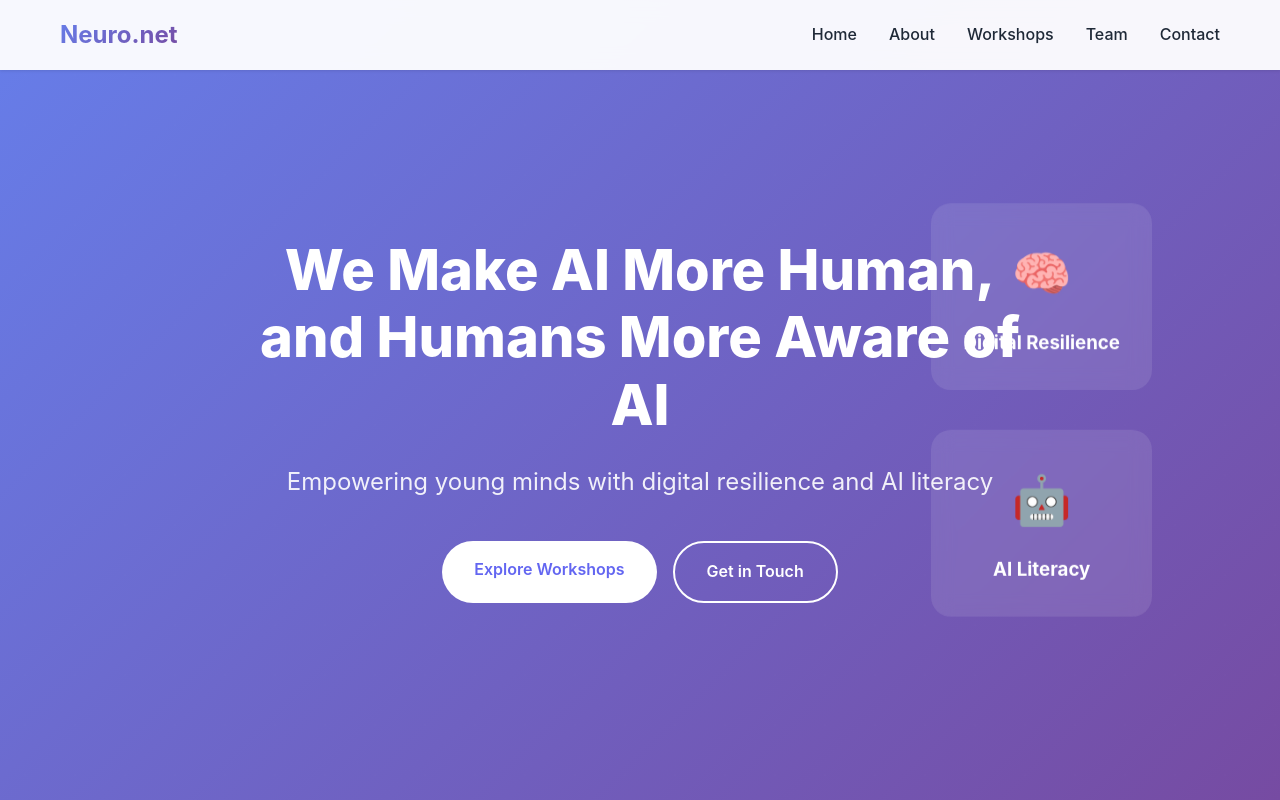
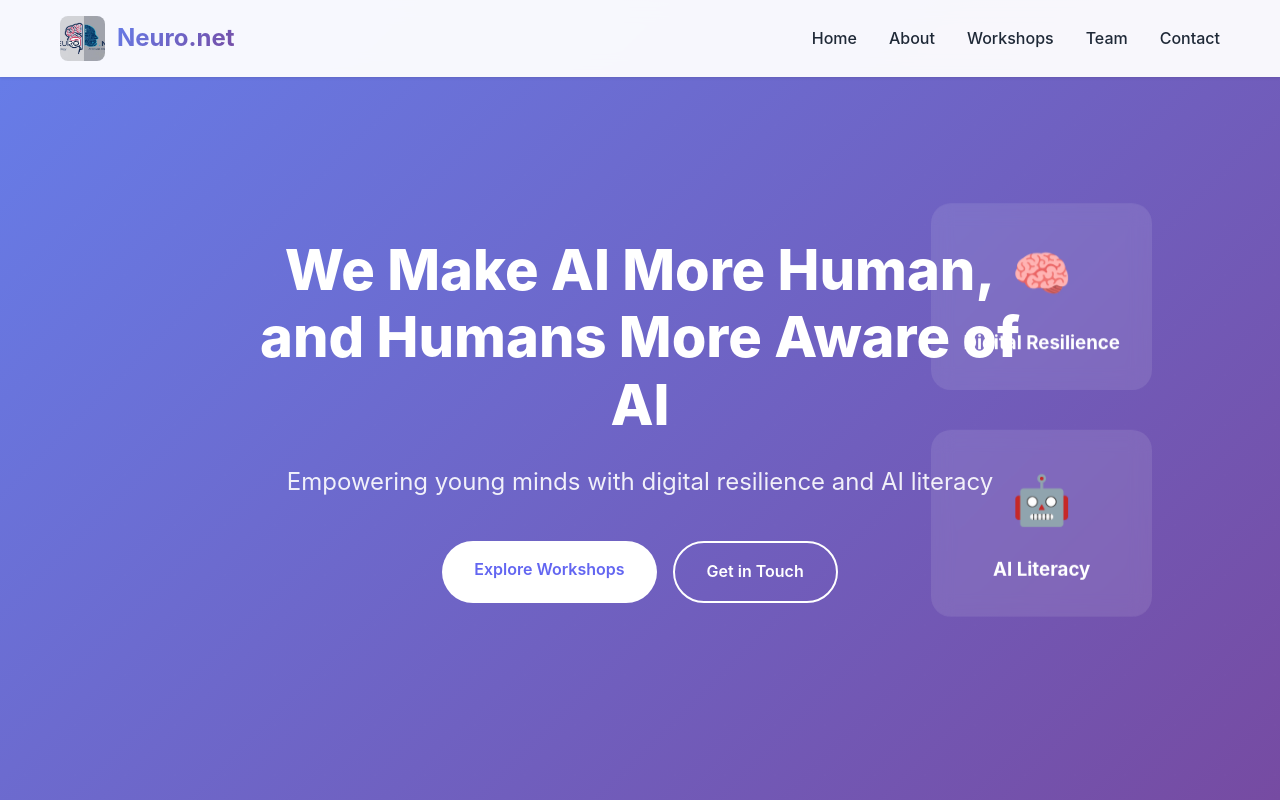
Before and after one commit to neuronet111/website, a plain HTML site: page index.html in a window 1280 px wide. Shown: the top 800 px of the page. Drawn offline with nearby package versions, Linux system fonts and the light colour scheme.

Commit message:
added neuro.net logo

```diff
--- a/index.html
+++ b/index.html
@@ -9,7 +9,10 @@
 <body>
     <nav class="navbar">
         <div class="container">
-            <div class="logo">Neuro.net</div>
+            <div class="logo">
+                <img src="Photos/logo.jpg" alt="Neuro.net Logo" class="logo-img">
+                <span class="logo-text">Neuro.net</span>
+            </div>
             <ul class="nav-links">
                 <li><a href="#home">Home</a></li>
                 <li><a href="#about">About</a></li>
--- a/style.css
+++ b/style.css
@@ -60,6 +60,19 @@ body {
 .logo {
     font-size: 1.5rem;
     font-weight: 700;
+    display: flex;
+    align-items: center;
+    gap: 12px; /* Space between logo and text */
+}
+
+.logo-img {
+    height: 45px; /* Adjust size as needed */
+    width: auto;
+    object-fit: contain;
+    border-radius: 8px; /* Optional: rounds the corners */
+}
+
+.logo-text {
     background: var(--gradient-1);
     -webkit-background-clip: text;
     -webkit-text-fill-color: transparent;
```
Also changed, not shown: Photos/logo.jpg (added).
